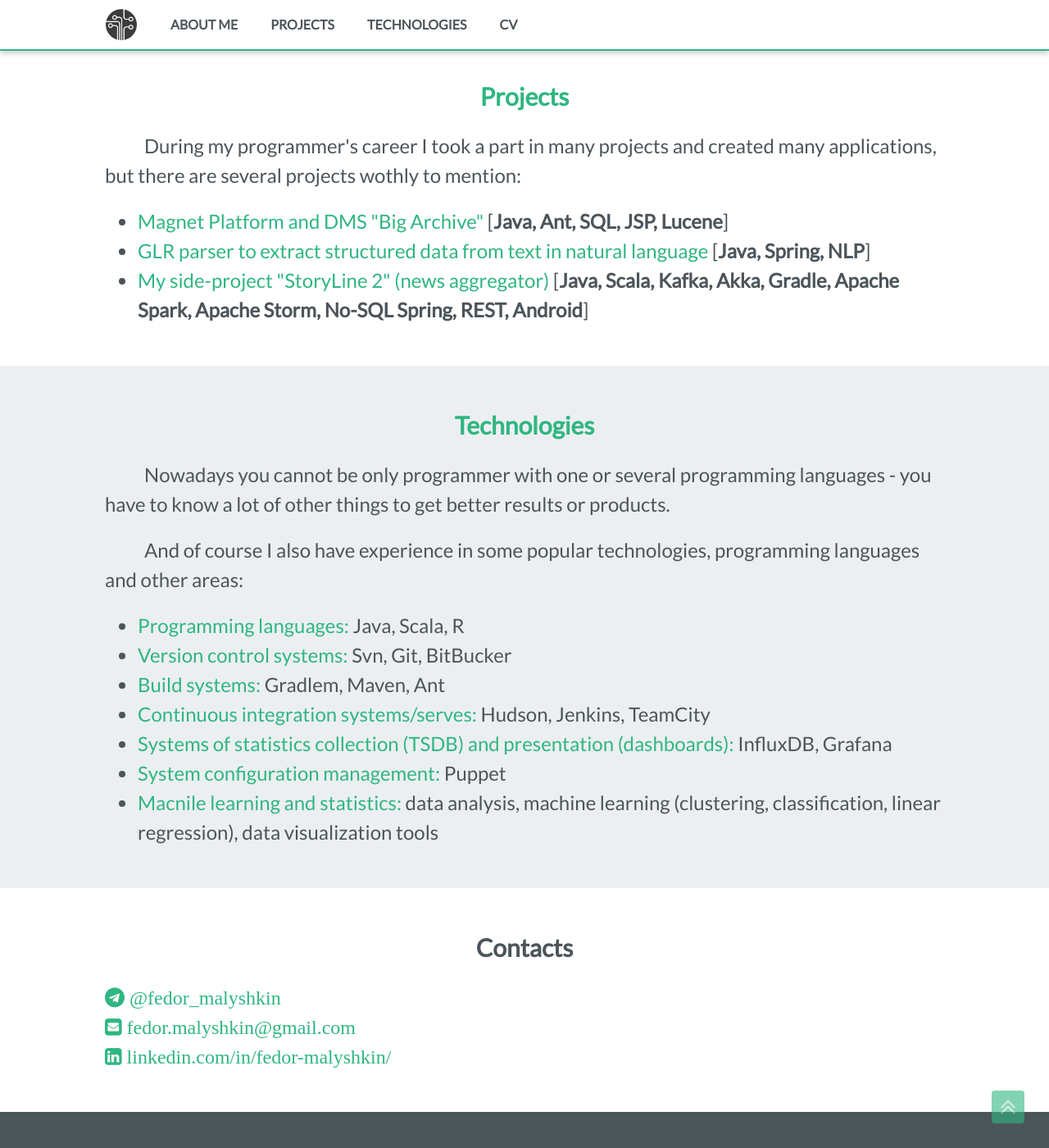
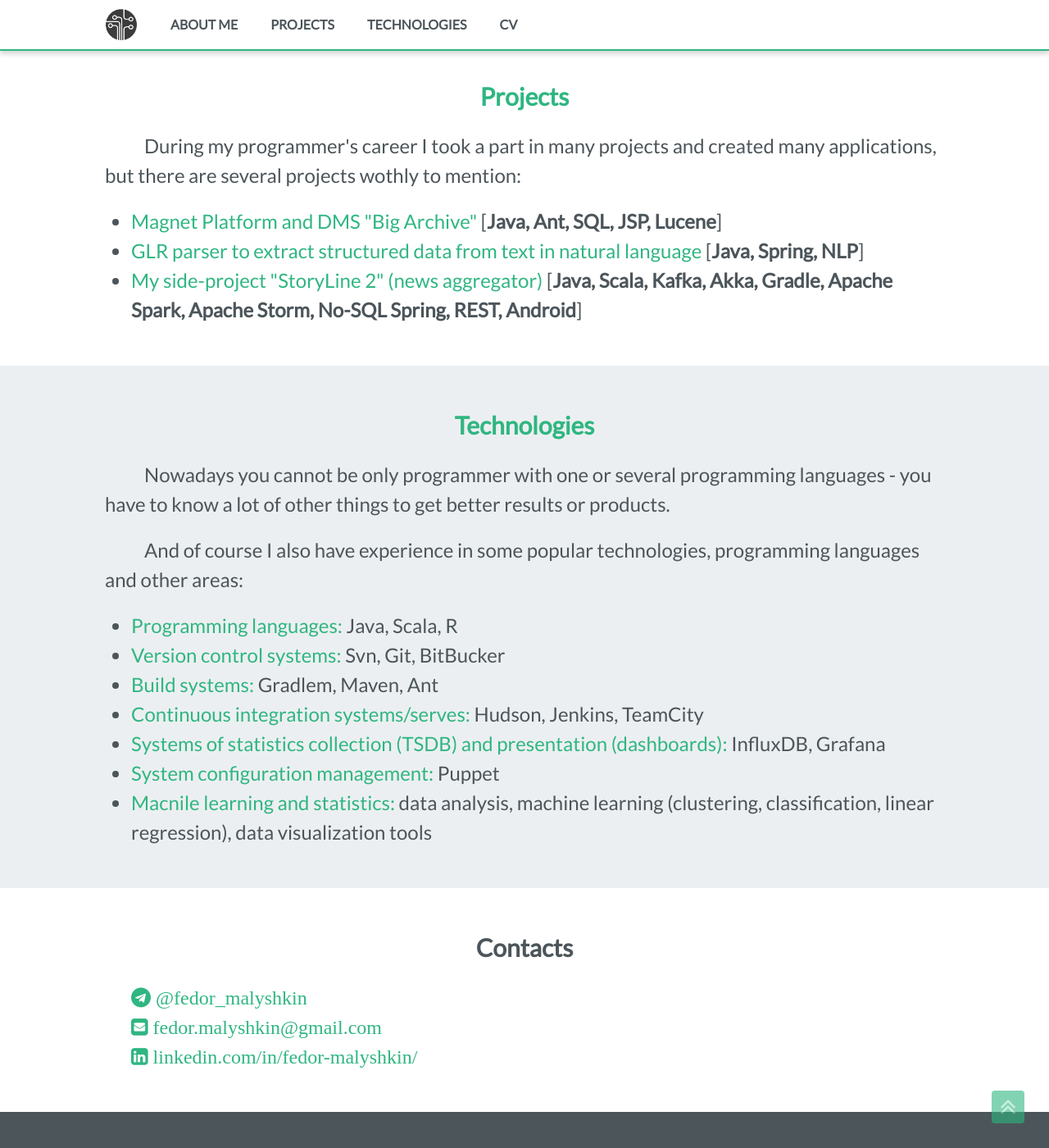
Before and after one commit to fedor-malyshkin/fedor-malyshkin.github.io, a Jekyll site: the page built from index.md, in a window 1280 px wide and 1400 px high, scrolled down 1018 px. Shown: the whole window at 82% size. Built offline with Jekyll 4.4.1, drawn with Linux system fonts in a browser that asks for light colours.

```diff
--- a/_sass/layouts/_home.scss
+++ b/_sass/layouts/_home.scss
@@ -29,11 +29,14 @@
         }
         li,
         p {
-			text-align: left;
-			font-size: 1.5rem;
-		}
+            text-align: left;
+            font-size: 1.5rem;
+        }
         p {
             text-indent: 2em;
+        }
+        ul {
+            padding-left: 2em;
         }
     }
     >.landing {
@@ -52,6 +55,7 @@
         text-align: left;
         ul {
             padding: 0;
+			padding-left: 2em;
         }
         li {
             font-size: 1.5rem;
--- a/_sass/layouts/_post.scss
+++ b/_sass/layouts/_post.scss
@@ -38,6 +38,7 @@
     .contacts {
         ul {
             padding: 0;
+			padding-left: 2em;
         }
         li {
             list-style-type: none;
@@ -71,6 +72,9 @@
     p {
         text-indent: 2em;
     }
+	ul {
+		padding-left: 2em;
+	}
     >.post-header {
         margin-bottom: $header-bottom-margin;
         h1 {
```
